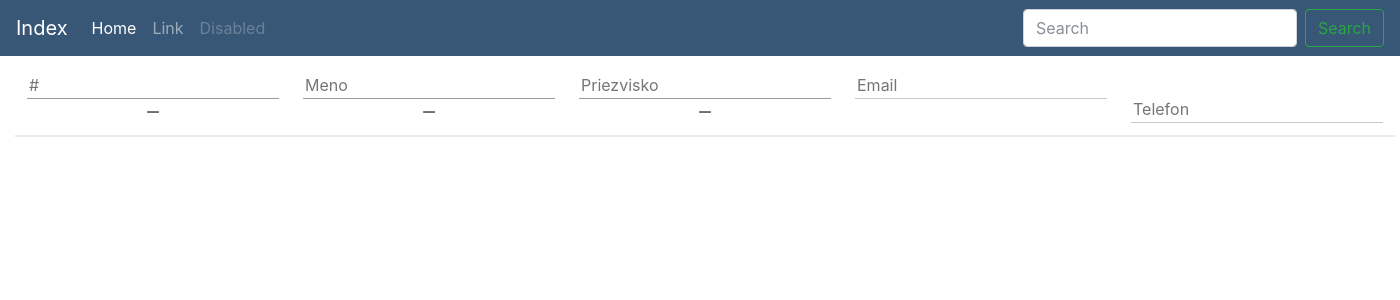
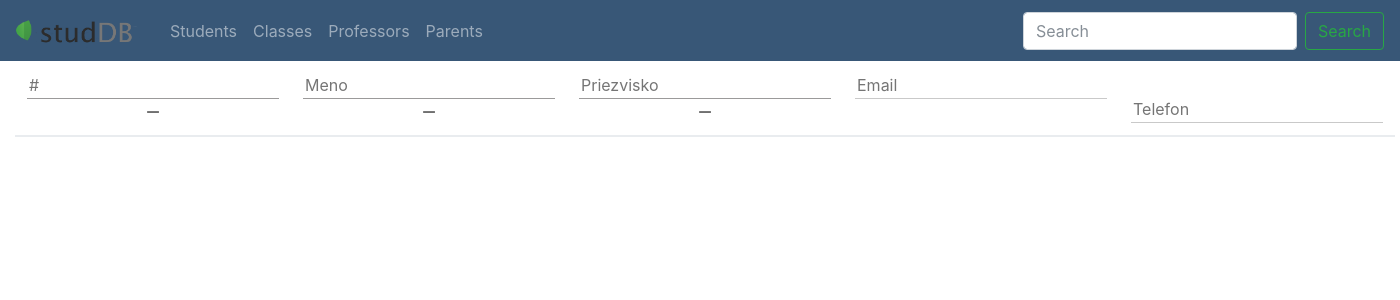
Before and after one commit to Kvintus/StudDB-Interface, a Flask app: template templates/listStudents.html in a window 1400 px wide. Shown: the top 300 px of the page. Run offline with Flask 2, Linux system fonts and the light colour scheme; the template is opened without the code that fills it, so the values that code supplies are empty; some libraries are stand-ins or nearby versions.

Commit message:
Navigation in menu

```diff
--- a/main.py
+++ b/main.py
@@ -55,7 +55,7 @@ def index():
     with urllib.request.urlopen(ourUrl) as url:
         response = json.loads(url.read().decode())
 
-    return render_template('listStudents.html',by = orderBy, ala=response['students'])
+    return render_template('listStudents.html',by = orderBy, ala=response['students'], current = 'students')
 
 # index
 @app.route('/login', methods=["POST", "GET"])
--- a/templates/listStudents.html
+++ b/templates/listStudents.html
@@ -63,19 +63,6 @@
             mainSorter.ID = caller.getAttribute('data-sorterID');
             mainSorter.order = 'desc';
 
-            /*
-
-            //Zmenit znaky na vsetkych ostatnych
-            ostatne = document.getElementsByClassName('sorter');
-            console.log('ostatne len: ' + ostatne.length);
-            for (var i = 0; i < ostatne.length; i++) {
-                ostatne[i].src = "%% url_for('static', filename='images/icons/no.png')%%";
-            }
-
-            //Nastavit svoju ikonku
-            caller.src = "%% url_for('static', filename='images/icons/desc.png') %%";
-            */
-
         } else {
             //Nerobime nic s ostatnymi
             //Zmenime mainSorter order
@@ -100,6 +87,8 @@
                 ostatne[i].src = "%% url_for('static', filename='images/icons/desc.png') %%";
             }
         }
+
+        $('#nav-' + '%% current %%').addClass('active');
     })
 </script>
 
--- a/templates/main_template.html
+++ b/templates/main_template.html
@@ -1,23 +1,25 @@
 <% extends "skeleton.html" %>
 <% block body %>
 <nav class="navbar navbar-expand-md navbar-dark fixed-top bg-moj">
-    <a class="navbar-brand" href="#">Index</a>
+    <a class="navbar-brand" href="#"><img style="width: 130px; border-radius: 50%;" src=" %% url_for('static', filename='images/logo.png') %%" alt=""></a>
     <button class="navbar-toggler" type="button" data-toggle="collapse" data-target="#navbarCollapse" aria-controls="navbarCollapse"
         aria-expanded="false" aria-label="Toggle navigation">
         <span class="navbar-toggler-icon"></span>
     </button>
     <div class="collapse navbar-collapse" id="navbarCollapse">
         <ul class="navbar-nav mr-auto">
-            <li class="nav-item active">
-                <a class="nav-link" href="#">Home
-                    <span class="sr-only">(current)</span>
+            <li id="nav-students" class="nav-item">
+                <a class="nav-link" href="#">Students
                 </a>
             </li>
-            <li class="nav-item">
-                <a class="nav-link" href="#">Link</a>
+            <li id="nav-classes" class="nav-item">
+                <a class="nav-link" href="#">Classes</a>
             </li>
-            <li class="nav-item">
-                <a class="nav-link disabled" href="#">Disabled</a>
+            <li id="nav-professors" class="nav-item">
+                <a class="nav-link" href="#">Professors</a>
+            </li>
+            <li id="nav-parents" class="nav-item">
+                    <a class="nav-link" href="#">Parents</a>
             </li>
         </ul>
         <form class="form-inline mt-2 mt-md-0">
@@ -30,7 +32,4 @@
 <main role="main" class="container-fluid">
     <% block content %><% endblock %>
 </main>
-
-
-<script src=""></script>
 <% endblock %>
```
